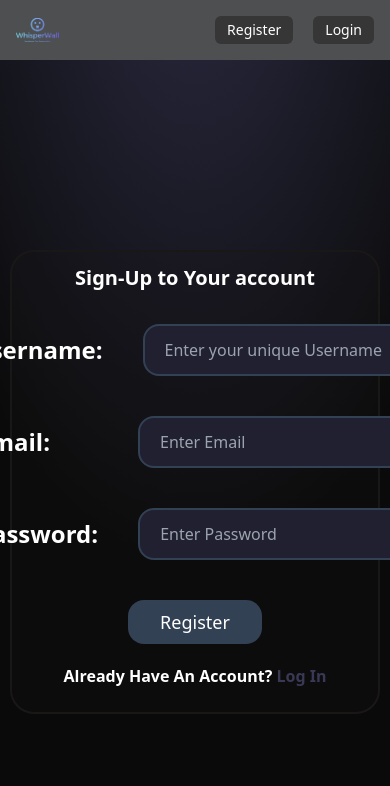
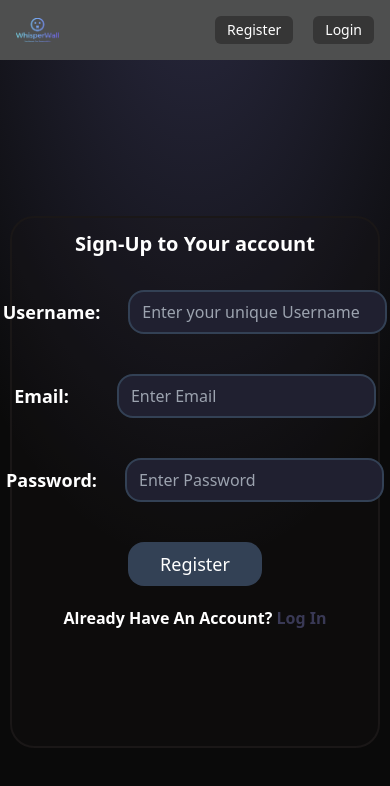
Before and after one commit to akarshnair007/whisperWall_frontend, a React (Vite) app: page /register in a window 390 px wide. Shown: the top 786 px of the page. Built offline with nearby package versions, Linux system fonts and the light colour scheme.

Commit message:
Update login & regsiter responsiveness

```diff
--- a/src/Pages/Auth.jsx
+++ b/src/Pages/Auth.jsx
@@ -89,7 +89,7 @@ const Auth = ({ register }) => {
       <Header />
       <div className="top-0 z-[-2] h-auto w-full bg-neutral-950 bg-[radial-gradient(ellipse_80%_80%_at_50%_-20%,rgba(120,119,198,0.3),rgba(255,255,255,0))]">
         <div className="w-full h-screen flex items-center justify-center">
-          <div className="relative sm:w-[50%] w-[95%] bg-[#1a171734]  sm:h-[75%] h-[55%] rounded-3xl border-2 border-[#1a1717]">
+          <div className="relative sm:w-[50%] w-[95%] bg-[#1a171734]  sm:h-[75%] h-[63%] rounded-3xl border-2 border-[#1a1717]">
             <AnimatePresence>
               {register ? (
                 <motion.h1
@@ -129,11 +129,11 @@ const Auth = ({ register }) => {
                     animate={{ y: 0, opacity: 1 }}
                     exit={{ y: -20, opacity: 0 }}
                     transition={{ duration: 0.6, delay: 0.4 }}
-                    className="flex items-center justify-center gap-10 mt-5"
+                    className="flex items-center justify-center sm:gap-10 gap-7 mt-5"
                   >
                     <label
                       htmlFor=""
-                      className="text-2xl font-semibold text-white"
+                      className="sm:text-2xl text-lg font-semibold text-white"
                     >
                       Username:
                     </label>
@@ -147,7 +147,7 @@ const Auth = ({ register }) => {
                           username: e.target.value,
                         })
                       }
-                      className="px-5 py-3 outline-none border-2 border-slate-700 bg-[#202030] rounded-2xl"
+                      className="sm:px-5 text-white px-3 py-2 sm:py-3 outline-none border-2 border-slate-700 bg-[#202030] rounded-2xl"
                     />
                   </motion.div>
                 )}
@@ -156,16 +156,19 @@ const Auth = ({ register }) => {
                 initial={{ y: -20, opacity: 0 }}
                 animate={{ y: 0, opacity: 1 }}
                 transition={{ duration: 0.6, delay: 0.6 }}
-                className="flex items-center justify-center gap-10 mt-5"
+                className="flex items-center justify-center sm:gap-10  mt-5"
               >
-                <label htmlFor="" className="text-2xl font-semibold text-white">
+                <label
+                  htmlFor=""
+                  className="sm:text-2xl text-lg font-semibold text-white"
+                >
                   Email:
                 </label>
                 <input
                   type="email"
                   placeholder="Enter Email"
                   value={userDetails.email}
-                  className="px-5 py-3 outline-none border-2 ms-12 border-slate-700 bg-[#202030] rounded-2xl"
+                  className="sm:px-5 px-3 text-white sm:py-3 py-2 outline-none border-2 ms-12 border-slate-700 bg-[#202030] rounded-2xl"
                   onChange={(e) =>
                     setUserDetails({ ...userDetails, email: e.target.value })
                   }
@@ -175,16 +178,19 @@ const Auth = ({ register }) => {
                 initial={{ y: -20, opacity: 0 }}
                 animate={{ y: 0, opacity: 1 }}
                 transition={{ duration: 0.6, delay: 0.8 }}
-                className="flex items-center justify-center gap-10 mt-5 sm:mb-0 mb-5"
+                className="flex items-center justify-center sm:gap-14 gap-7 mt-5 sm:mb-0 mb-5"
               >
-                <label htmlFor="" className="text-2xl font-semibold text-white">
+                <label
+                  htmlFor=""
+                  className="sm:text-2xl text-lg font-semibold text-white"
+                >
                   Password:
                 </label>
                 <input
                   type="password"
                   placeholder="Enter Password"
                   value={userDetails.password}
-                  className="px-5 py-3 outline-none border-2 border-slate-700 bg-[#202030] rounded-2xl"
+                  className="sm:px-5 sm:py-3 px-3 py-2 outline-none text-white border-2 border-slate-700 bg-[#202030] rounded-2xl"
                   onChange={(e) =>
                     setUserDetails({
                       ...userDetails,
```
